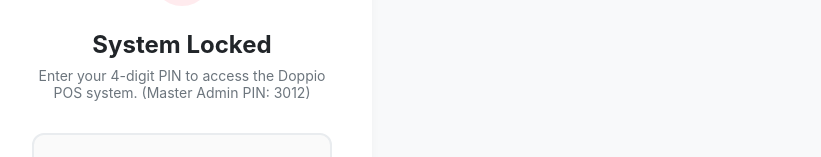
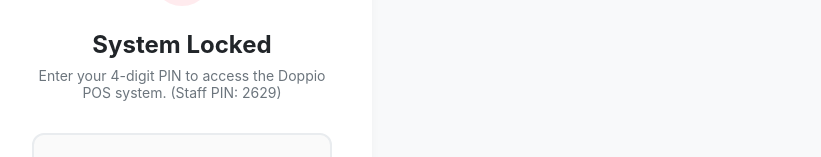
Before and after one commit to veomansingh-hub/man.hcdoppio, a React (Vite) app: page / in a window 1280 px wide. Shown: the part 131-288 px from the top of the page, without its empty margins (458-1279 px from the left). Built offline with nearby package versions, Linux system fonts and the light colour scheme; no server answers; the database is empty.

Commit message:
Swap stock columns and update login hint

```diff
--- a/src/views/Inventory.jsx
+++ b/src/views/Inventory.jsx
@@ -124,8 +124,8 @@
           <thead>
             <tr>
               <th>Ingredient</th>
+              <th>Total Stock</th>
               <th>Current Stock</th>
-              <th>Total Stock</th>
               <th>Status</th>
               <th>Actions</th>
             </tr>
@@ -136,8 +136,8 @@
                 {editingId === item.id ? (
                   <>
                     <td><input className="form-input" value={editForm.ingredient} onChange={e => setEditForm({...editForm, ingredient: e.target.value})} /></td>
+                    <td><input className="form-input" value={editForm.maxCapacity || editForm.inStock} onChange={e => setEditForm({...editForm, maxCapacity: e.target.value})} style={{width: '100px'}} /></td>
                     <td><input className="form-input" value={editForm.inStock} onChange={e => setEditForm({...editForm, inStock: e.target.value})} style={{width: '100px'}} /></td>
-                    <td><input className="form-input" value={editForm.maxCapacity || editForm.inStock} onChange={e => setEditForm({...editForm, maxCapacity: e.target.value})} style={{width: '100px'}} /></td>
                     <td><BatteryBar percentage={item.statusInfo?.percentage || 0} /></td>
                     <td>
                       <div style={{ display: 'flex', gap: '8px' }}>
@@ -149,6 +149,7 @@
                 ) : receivingId === item.id ? (
                   <>
                     <td style={{ fontWeight: 500 }}>{item.ingredient}</td>
+                    <td>{item.maxCapacity || item.inStock}</td>
                     <td>
                       <div style={{ display: 'flex', alignItems: 'center', gap: '4px' }}>
                         <span>{item.inStock} + </span>
@@ -164,7 +165,6 @@
                         <span style={{ fontSize: '12px', color: 'var(--text-muted)' }}>{String(item.inStock).replace(/[\d.]/g, '').trim()}</span>
                       </div>
                     </td>
-                    <td>{item.maxCapacity || item.inStock}</td>
                     <td><BatteryBar percentage={item.statusInfo?.percentage || 0} /></td>
                     <td>
                       <div style={{ display: 'flex', gap: '8px' }}>
@@ -176,8 +176,8 @@
                 ) : (
                   <>
                     <td style={{ fontWeight: 500 }}>{item.ingredient}</td>
+                    <td style={{ color: 'var(--text-muted)' }}>{item.maxCapacity || item.inStock}</td>
                     <td style={{ fontWeight: 'bold' }}>{item.inStock}</td>
-                    <td style={{ color: 'var(--text-muted)' }}>{item.maxCapacity || item.inStock}</td>
                     <td><BatteryBar percentage={item.statusInfo?.percentage || 0} /></td>
                     <td>
                       <div style={{ display: 'flex', gap: '8px' }}>
--- a/src/views/Login.jsx
+++ b/src/views/Login.jsx
@@ -40,7 +40,7 @@
         </div>
         <h2 style={{ marginBottom: '8px', fontSize: '24px' }}>System Locked</h2>
         <p style={{ color: 'var(--text-muted)', marginBottom: '32px', textAlign: 'center', fontSize: '14px' }}>
-          Enter your 4-digit PIN to access the Doppio POS system. (Master Admin PIN: 3012)
+          Enter your 4-digit PIN to access the Doppio POS system. (Staff PIN: 2629)
         </p>
 
         <form onSubmit={handleSubmit} style={{ width: '100%', display: 'flex', flexDirection: 'column', alignItems: 'center' }}>
```
